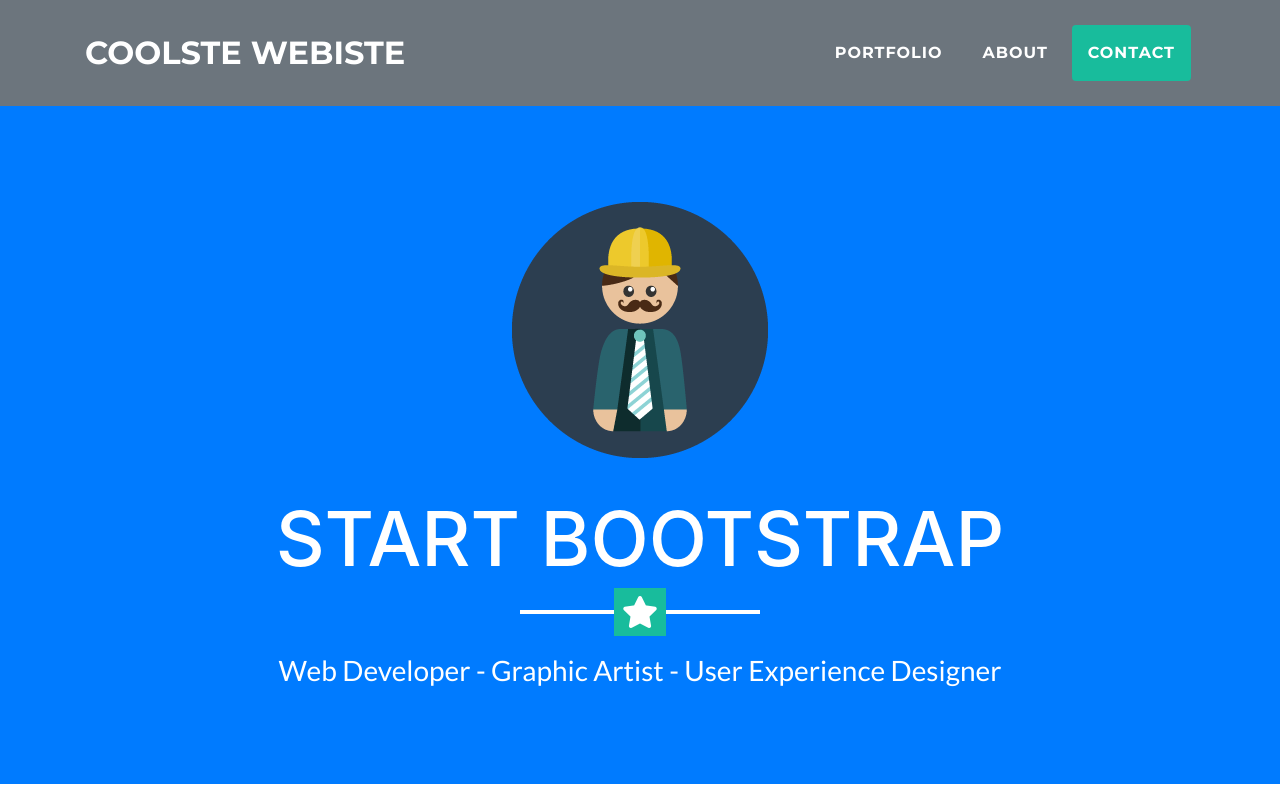
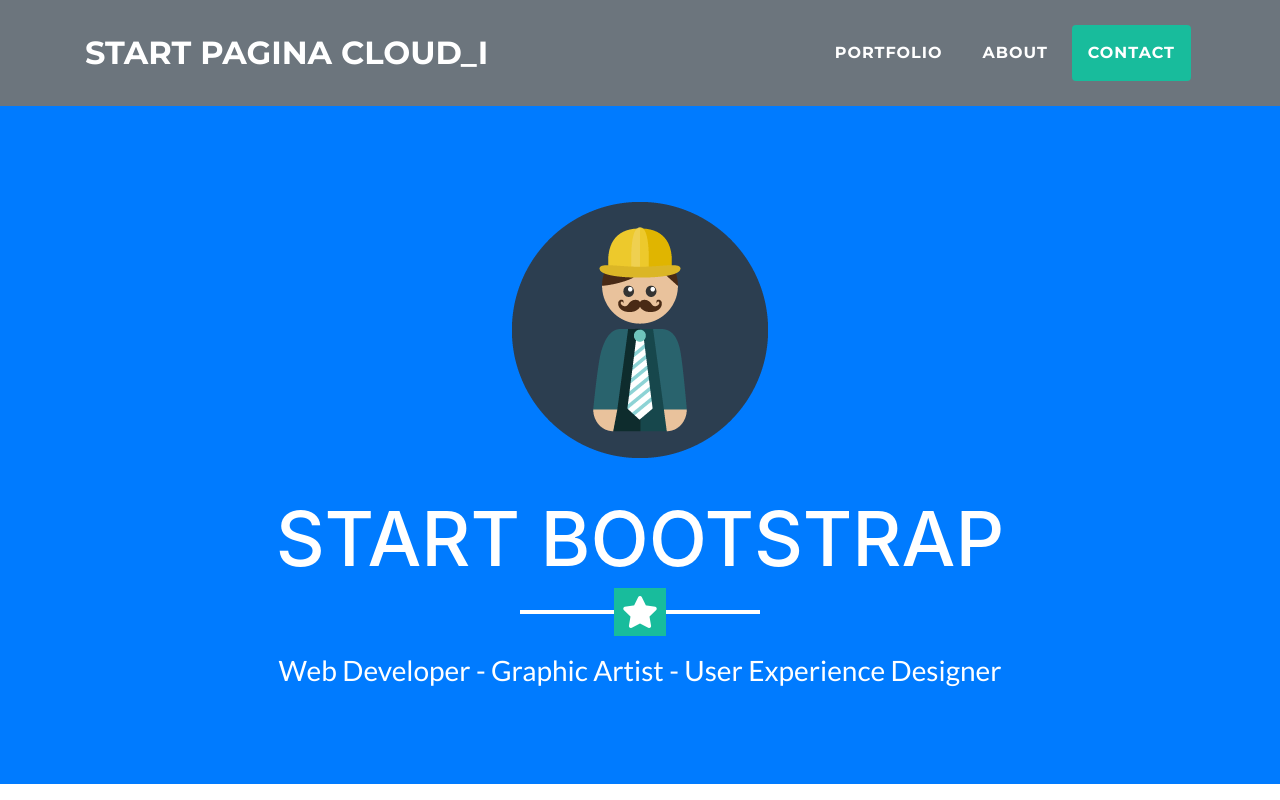
Before and after one commit to VanOvermeirenWout/les1_cloud1, a website with bundled scripts: page index.html in a window 1280 px wide. Shown: the top 800 px of the page. Built offline with nearby package versions, Linux system fonts and the light colour scheme.

Commit message:
verandering

```diff
--- a/index.html
+++ b/index.html
@@ -31,7 +31,7 @@
     <!-- Navigation -->
     <nav class="navbar navbar-expand-lg bg-secondary fixed-top text-uppercase" id="mainNav">
         <div class="container">
-            <a class="navbar-brand js-scroll-trigger" href="#page-top">Coolste webiste</a>
+            <a class="navbar-brand js-scroll-trigger" href="#page-top">Start pagina Cloud_I</a>
             <button class="navbar-toggler navbar-toggler-right text-uppercase bg-primary text-white rounded" type="button" data-toggle="collapse" data-target="#navbarResponsive" aria-controls="navbarResponsive" aria-expanded="false" aria-label="Toggle navigation">
           Menu
           <i class="fas fa-bars"></i>
```
